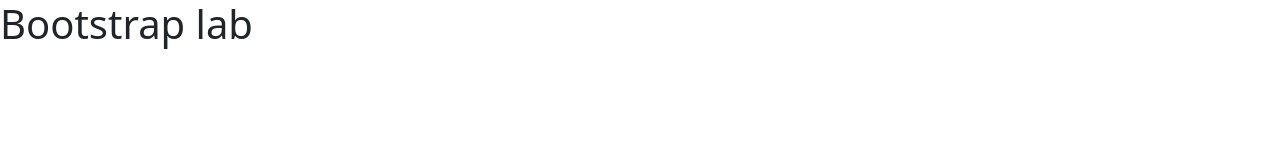
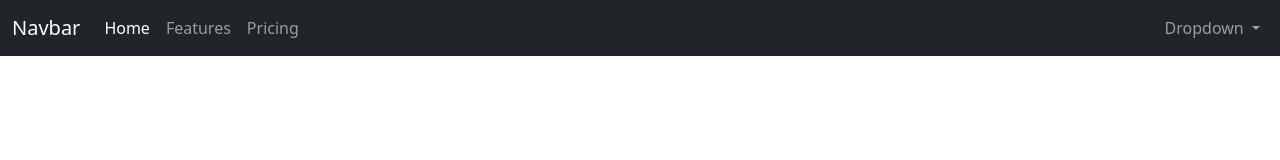
Before and after one commit to lichfolky/bootstrap-lab, a website built with Vite: page index.html in a window 1280 px wide. Built offline with nearby package versions, Linux system fonts and the light colour scheme.

Commit message:
add navbar

```diff
--- a/index.html
+++ b/index.html
@@ -10,7 +10,41 @@
 </head>
 
 <body>
-  <h1>Bootstrap lab</h1>
+  <nav class="navbar navbar-expand-lg navbar-dark bg-dark">
+    <div class="container-fluid">
+      <a class="navbar-brand" href="#">Navbar</a>
+      <button class="navbar-toggler" type="button" data-bs-toggle="collapse" data-bs-target="#navbarNavDropdown"
+        aria-controls="navbarNavDropdown" aria-expanded="false" aria-label="Toggle navigation">
+        <span class="navbar-toggler-icon"></span>
+      </button>
+      <div class="collapse navbar-collapse justify-content-between" id="navbarNavDropdown">
+        <ul class="navbar-nav">
+          <li class="nav-item">
+            <a class="nav-link active" aria-current="page" href="#">Home</a>
+          </li>
+          <li class="nav-item">
+            <a class="nav-link" href="#">Features</a>
+          </li>
+          <li class="nav-item">
+            <a class="nav-link" href="#">Pricing</a>
+          </li>
+        </ul>
+        <ul class="navbar-nav">
+          <li class="nav-item dropdown ">
+            <a class="nav-link dropdown-toggle" href="#" id="navbarDarkDropdownMenuLink" role="button"
+              data-bs-toggle="dropdown" aria-expanded="false">
+              Dropdown
+            </a>
+            <ul class="dropdown-menu dropdown-menu-dark dropdown-menu-end" aria-labelledby="navbarDarkDropdownMenuLink">
+              <li><a class="dropdown-item" href="#">Action</a></li>
+              <li><a class="dropdown-item" href="#">Another action</a></li>
+              <li><a class="dropdown-item" href="#">Something else here</a></li>
+            </ul>
+          </li>
+        </ul>
+      </div>
+    </div>
+  </nav>
   <script type="module" src="/main.js"></script>
 </body>
 
```
